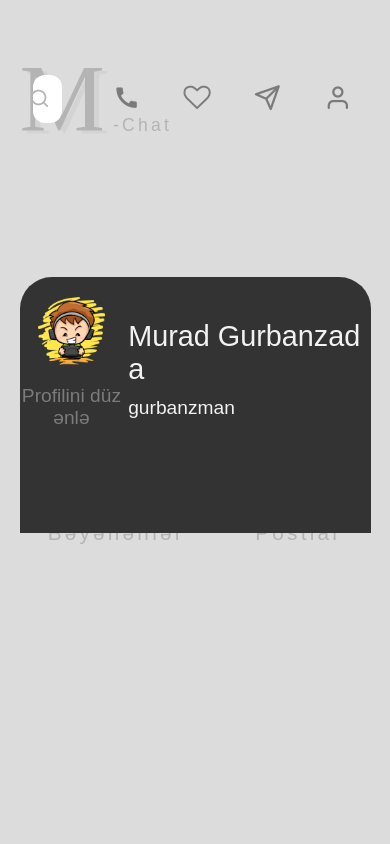
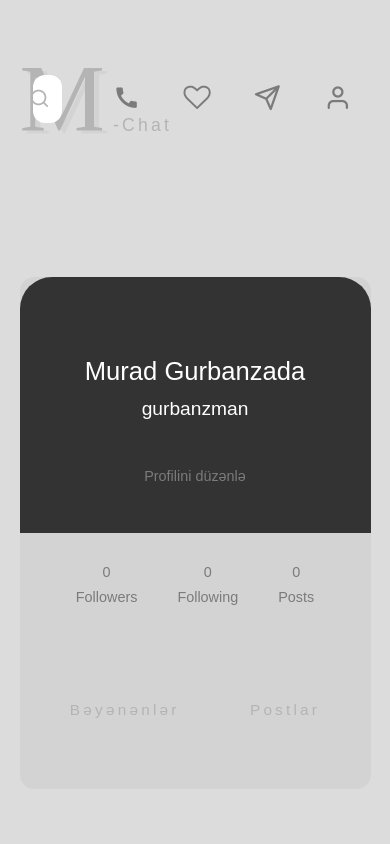
Before and after one commit to gurbanzman/m-chat, a React (Vite) app: page /account/12 in a window 390 px wide. Shown: the top 844 px of the page. Built offline with nearby package versions, Linux system fonts and the light colour scheme.

Commit message:
update responsive about page of account

```diff
--- a/src/styles/main.css
+++ b/src/styles/main.css
@@ -439,7 +439,7 @@ html {
 }
 
 .middle {
-   height: calc(100vh - 60vh);
+   height: calc(100vh - 53vh);
 }
 
 .chat-section {
--- a/src/styles/responsive.md.css
+++ b/src/styles/responsive.md.css
@@ -87,6 +87,19 @@
    .half-option{
       padding: .70rem .30rem !important;
    }
+   .account-user_option >span,
+   .account-edit{
+      font-size: .90rem !important;
+   }
+   .others-lists_link{
+      font-size: 1.1rem !important;
+   }
+   .account-info_logo{
+      width: 100% !important;
+   }
+   .account-user_section{
+      gap: 2.5rem !important;
+   }
 }
 
 /* responsive for 0-400px */
@@ -130,4 +143,7 @@
    .chat-body_user_block{
       width: 80% !important;
    }
+   .others-lists_link{
+      font-size: .96rem !important;
+   }
 }
--- a/src/styles/responsive.xxl.css
+++ b/src/styles/responsive.xxl.css
@@ -1,3 +1,10 @@
+/* responsive for 0-1950px */
+@media screen and (max-width:1950px) {
+   .account-user_section{
+      margin-top: -4rem !important;
+   }
+}
+
 /* responsive for 0-1805px */
 @media screen and (max-width:1805px) {
    .main-chat_lists{
@@ -23,12 +30,70 @@
       width: 25rem !important;
       height: 25rem !important;
    }
+   .account-head_info{
+      flex-direction: column;
+   }
+   .account-info_text{
+      width: 95% !important;
+      margin: auto;
+      align-items: center;
+      color: #7b7b7b !important;
+   }
+   .account-user_section{
+      margin: 2.5rem 0 !important;
+      justify-content: center !important;
+   }
+   .account-info_head{
+      font-size: 1.60rem !important;
+   }
+   .account-section{
+      width: 60% !important;
+   }
+   .account-section_head::after{
+      height: 34rem !important;
+      min-height: 32rem !important;
+      border-radius: .90rem !important;
+   }
+   .account-user_option > span{
+      font-size: 1.05rem !important;
+   }
+   .account-edit{
+      font-size: 1rem !important;
+   }
+}
+
+/* responsive for 0-1600px */
+@media screen and (max-width:1600px) {
+   .others_section{
+      margin-top: 6rem !important;
+   }
+   .account-section_head::after{
+      height: 31rem !important;
+   }
 }
 
 /* responsive for 0-1457px */
 @media screen and (max-width:1457px) {
    .container{
       width: 90% !important;
+   }
+   .account-head_info{
+      flex-direction: column-reverse !important;
+      gap: 3rem !important;
+      justify-content: center;
+      align-items: center;
+      top: 5rem;
+   }
+   .account-info_text{
+      color: #fff !important;
+   }
+   .account-logo{
+      display: none;
+   }
+   .account-user_section{
+      position: relative;
+      z-index: 99;
+      margin-top: 8rem !important;
    }
 }
 
```
